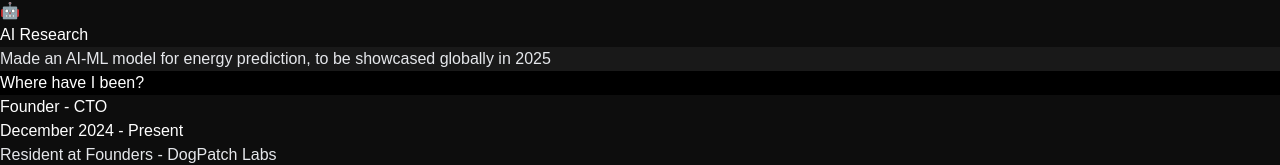
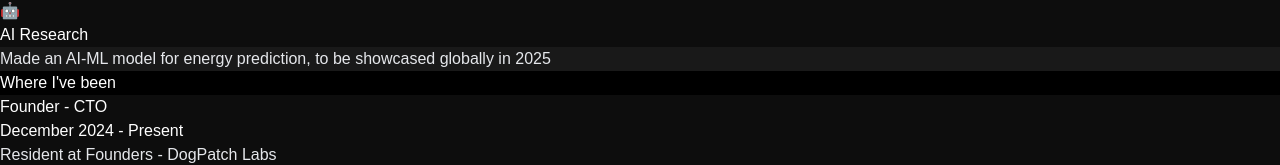
Before and after one commit to Ch-ir-ag/Personal_Website, a Next.js app: page / in a window 1280 px wide. Shown: the part 719-884 px from the top of the page. Built offline with nearby package versions, Linux system fonts and the light colour scheme.

Commit message:
Changed title

```diff
--- a/src/app/page.tsx
+++ b/src/app/page.tsx
@@ -383,7 +383,7 @@ export default function Home() {
 
         {/* Work Experience Section */}
         <section className="relative z-10 py-20 px-4">
-          <h2 className="text-3xl font-bold text-center mb-16">Where have I been?</h2>
+          <h2 className="text-3xl font-bold text-center mb-16">Where I've been</h2>
           <div className="max-w-4xl mx-auto">
             {workExperience.map((work, index) => (
               <motion.div
```
